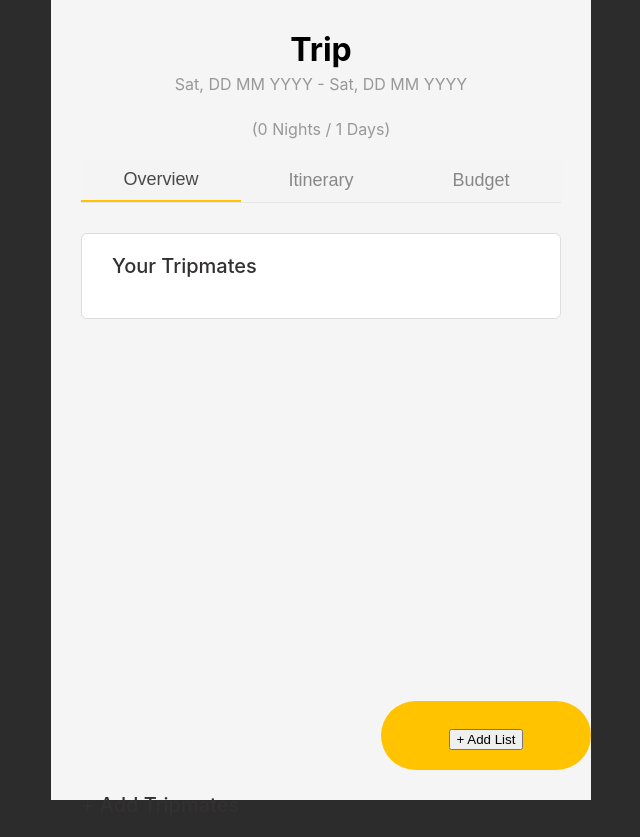
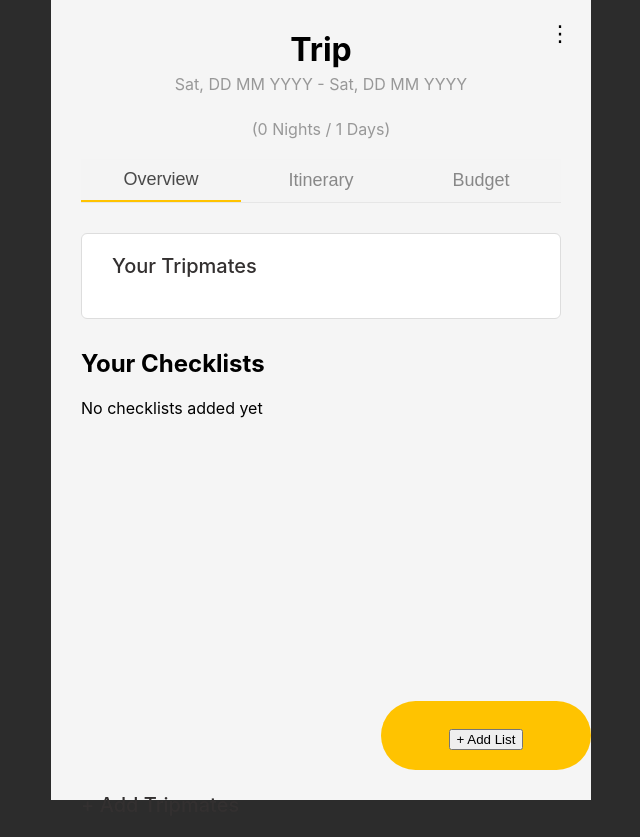
Before and after one commit to strollingidea/tripmatesFE, a React (Create React App) app: page /tripcreated in a window 1280 px wide. Shown: the whole page, without its empty margins (319-959 px from the left). Built offline with nearby package versions, Linux system fonts and the light colour scheme.

Commit message:
office update

```diff
--- a/src/App.js
+++ b/src/App.js
@@ -18,7 +18,7 @@ function App() {
             <Route path="/" element={<Homepage/>} />
             <Route path="/plantrip" element={<PlanTrip />} />
             <Route path="/tripcreated" element={<TripCreated />} />
-            <Route path="/trip/:tripId/checklist/:checklistIndex" element={<ChecklistPage />}/>
+            <Route path="/trip/:tripId/checklist/:checklistIndex" element={<ChecklistPage />} />
           </Routes>
         </Router>
       </Provider>
--- a/src/Component/Overview/Overview.js
+++ b/src/Component/Overview/Overview.js
@@ -1,19 +1,16 @@
-import React from 'react'
-import './Overview.scss'
-import PlacestovisitImg from "../../Images/spiti.jpg"
-import AddIcon from "../../Images/places-add-icon.png"
-import { useLocation } from 'react-router-dom'
+import React from "react";
+import "./Overview.scss";
+import { Link } from "react-router-dom";
 import { useDispatch, useSelector } from "react-redux";
-import { removeTripmate } from '../../redux/slices/removetripmateSlice'
+import { removeTripmate } from "../../redux/slices/removetripmateSlice";
 
-const Overview = () => {
-
+const Overview = ({ trip, tripId }) => {
   const dispatch = useDispatch();
   const tripmates = useSelector((state) => state.tripmates.tripmates);
-    // const location = useLocation();
-    // const {tripmates} = location.state || { tripmates: [] };
+
   return (
     <>
+      {/* TRIPMATES */}
       <div className="tripmateslist">
         <h2>Your Tripmates</h2>
         <ul>
@@ -23,7 +20,6 @@ const Overview = () => {
                 <h3>{mate.name}</h3>
                 <p>{mate.email}</p>
               </div>
-
               <h4 onClick={() => dispatch(removeTripmate(index))}>
                 Remove
               </h4>
@@ -32,37 +28,24 @@ const Overview = () => {
         </ul>
       </div>
 
+      {/* ✅ CHECKLIST HEADINGS */}
+      <div className="overview-checklists">
+        <h2>Your Checklists</h2>
 
+        {trip?.checklists?.length === 0 && (
+          <p>No checklists added yet</p>
+        )}
 
-        {/* <div className='placestovisitlist'>
-            <h2>Places you want to visit</h2>
-            <input type='text' placeholder='Add places you want to visit'/>
-            <img src={AddIcon} className='addabso'/>
-            <ul>
-                <li>
-                    <div className='placesbox'><img src={PlacestovisitImg} /></div>
-                    <h3>Spiti Valley</h3>
-                </li>
-                <li>
-                    <div className='placesbox'><img src={PlacestovisitImg} /></div>
-                    <h3>Spiti Valley</h3>
-                </li>
-                <li>
-                    <div className='placesbox'><img src={PlacestovisitImg} /></div>
-                    <h3>Spiti Valley</h3>
-                </li>
-                <li>
-                    <div className='placesbox'><img src={PlacestovisitImg} /></div>
-                    <h3>Spiti Valley</h3>
-                </li>
-                <li>
-                    <div className='placesbox'><img src={PlacestovisitImg} /></div>
-                    <h3>Spiti Valley</h3>
-                </li>
-            </ul>
-        </div> */}
+        {trip?.checklists?.map((checklist, index) => (
+          <div key={index} className="checklist-heading">
+            <Link to={`/trip/${tripId}/checklist/${index}`}>
+              <h3>{checklist.name}</h3>
+            </Link>
+          </div>
+        ))}
+      </div>
     </>
-  )
-}
+  );
+};
 
-export default Overview
+export default Overview;
--- a/src/Component/Tabs/Tabs.js
+++ b/src/Component/Tabs/Tabs.js
@@ -1,20 +1,26 @@
-import React, { useState } from 'react'
-import './Tabs.scss'
-import Overview from '../Overview/Overview';
-import Itinerary from '../Itinerary.js/Itinerary';
-import Budget from '../Budget/Budget';
+import React, { useState } from "react";
+import "./Tabs.scss";
+import Overview from "../Overview/Overview";
+import Itinerary from "../Itinerary.js/Itinerary";
+import Budget from "../Budget/Budget";
 
-const Tabs = ({tripData}) => {
-    const [activeTab, setActivetab] = useState("tab1")
+const Tabs = ({ tripData, setTrip }) => {
+  const [activeTab, setActivetab] = useState("tab1");
 
   const renderContent = () => {
     switch (activeTab) {
       case "tab1":
-            return <><Overview/></>;
+        return (
+          <Overview
+            trip={tripData}
+            tripId={tripData.id}
+            setTrip={setTrip}
+          />
+        );
       case "tab2":
-            return <><Itinerary tripData={tripData}/></>;
+        return <Itinerary tripData={tripData} />;
       case "tab3":
-            return <><Budget/></>;
+        return <Budget />;
       default:
         return null;
     }
@@ -42,9 +48,10 @@ const Tabs = ({tripData}) => {
           Budget
         </button>
       </div>
+
       <div className="tab-content">{renderContent()}</div>
     </div>
-  )
-}
+  );
+};
 
-export default Tabs
+export default Tabs;
--- a/src/Pages/ChecklistPage.js
+++ b/src/Pages/ChecklistPage.js
@@ -11,7 +11,7 @@ const ChecklistPage = () => {
   const [trip, setTrip] = useState(null);
   const [showAddItem, setShowAddItem] = useState(false);
 
-  // Load trip
+  /* LOAD TRIP */
   useEffect(() => {
     const savedTrips = JSON.parse(localStorage.getItem("trips")) || [];
     const currentTrip = savedTrips.find(
@@ -20,7 +20,22 @@ const ChecklistPage = () => {
     if (currentTrip) setTrip(currentTrip);
   }, [tripId]);
 
-  // Save trip
+  /* AUTO CREATE CHECKLIST IF NOT EXISTS */
+  useEffect(() => {
+    if (!trip) return;
+
+    if (!trip.checklists[cIndex]) {
+      setTrip((prev) => ({
+        ...prev,
+        checklists: [
+          ...prev.checklists,
+          { name: "New Checklist", items: [] },
+        ],
+      }));
+    }
+  }, [trip, cIndex]);
+
+  /* SAVE TRIP */
   useEffect(() => {
     if (!trip) return;
     const savedTrips = JSON.parse(localStorage.getItem("trips")) || [];
@@ -30,59 +45,97 @@ const ChecklistPage = () => {
     localStorage.setItem("trips", JSON.stringify([...otherTrips, trip]));
   }, [trip, tripId]);
 
-  if (!trip || !trip.checklists[cIndex]) {
-    return <p>Checklist not found</p>;
+  if (!trip) {
+    return <p>Loading...</p>;
   }
 
-  const checklist = trip.checklists[cIndex];
+  // ✅ SAFE FALLBACK (MOST IMPORTANT LINE)
+  const checklist =
+    trip.checklists[cIndex] || { name: "New Checklist", items: [] };
 
-  // Add item from popup
+  /* ADD ITEM */
   const addItem = (text) => {
-    const updatedTrip = { ...trip };
-    updatedTrip.checklists[cIndex].items.push({
-      text,
-      completed: false,
-    });
-    setTrip(updatedTrip);
+    setTrip((prev) => ({
+      ...prev,
+      checklists: prev.checklists.map((cl, i) =>
+        i === cIndex
+          ? {
+              ...cl,
+              items: [...cl.items, { text, completed: false }],
+            }
+          : cl
+      ),
+    }));
   };
 
+  /* TOGGLE COMPLETE */
   const toggleComplete = (iIndex) => {
-    const updatedTrip = { ...trip };
-    const item = updatedTrip.checklists[cIndex].items[iIndex];
-    item.completed = !item.completed;
-    setTrip(updatedTrip);
+    setTrip((prev) => ({
+      ...prev,
+      checklists: prev.checklists.map((cl, i) =>
+        i === cIndex
+          ? {
+              ...cl,
+              items: cl.items.map((item, j) =>
+                j === iIndex
+                  ? { ...item, completed: !item.completed }
+                  : item
+              ),
+            }
+          : cl
+      ),
+    }));
   };
 
+  /* EDIT ITEM */
   const editItem = (iIndex, newText) => {
-    const updatedTrip = { ...trip };
-    updatedTrip.checklists[cIndex].items[iIndex].text = newText;
-    setTrip(updatedTrip);
+    setTrip((prev) => ({
+      ...prev,
+      checklists: prev.checklists.map((cl, i) =>
+        i === cIndex
+          ? {
+              ...cl,
+              items: cl.items.map((item, j) =>
+                j === iIndex ? { ...item, text: newText } : item
+              ),
+            }
+          : cl
+      ),
+    }));
   };
 
+  /* REMOVE ITEM */
   const removeItem = (iIndex) => {
-    const updatedTrip = { ...trip };
-    updatedTrip.checklists[cIndex].items.splice(iIndex, 1);
-    setTrip(updatedTrip);
+    setTrip((prev) => ({
+      ...prev,
+      checklists: prev.checklists.map((cl, i) =>
+        i === cIndex
+          ? {
+              ...cl,
+              items: cl.items.filter((_, j) => j !== iIndex),
+            }
+          : cl
+      ),
+    }));
   };
 
   return (
     <div className="container planatrip">
-      {/* Header */}
+      {/* HEADER */}
       <div className="Head">
-        <Link to={`/tripcreated`}>
+        <Link to={`/trip/${tripId}`}>
           <img src={Backarrow} alt="Back" />
         </Link>
         <h1>{checklist.name}</h1>
       </div>
 
-      {/* Add Item Button */}
+      {/* ADD ITEM */}
       <div className="floataddlist">
         <button onClick={() => setShowAddItem(true)}>
           + Add Item
         </button>
       </div>
 
-      {/* Add Item Popup */}
       {showAddItem && (
         <AddItem
           onAdd={addItem}
@@ -90,8 +143,12 @@ const ChecklistPage = () => {
         />
       )}
 
-      {/* Items */}
+      {/* ITEMS */}
       <ul className="checklist-items">
+        {checklist.items.length === 0 && (
+          <p>No items added yet</p>
+        )}
+
         {checklist.items.map((item, iIndex) => (
           <li key={iIndex}>
             <input
@@ -103,11 +160,15 @@ const ChecklistPage = () => {
             <input
               type="text"
               value={item.text}
-              onChange={(e) => editItem(iIndex, e.target.value)}
+              onChange={(e) =>
+                editItem(iIndex, e.target.value)
+              }
               className={item.completed ? "completed" : ""}
             />
 
-            <button onClick={() => removeItem(iIndex)}>Remove</button>
+            <button onClick={() => removeItem(iIndex)}>
+              Remove
+            </button>
           </li>
         ))}
       </ul>
--- a/src/Pages/PlanTrip.scss
+++ b/src/Pages/PlanTrip.scss
@@ -144,3 +144,47 @@ input[type="date"] {
     -webkit-appearance: none;
     -moz-appearance: textfield;
   }
+
+
+
+
+
+
+.menu-wrapper {
+  position: absolute;
+  top: 20px;
+  right: 20px;
+}
+
+.dots {
+  font-size: 22px;
+  cursor: pointer;
+}
+
+.menu-dropdown {
+  position: absolute;
+  right: 0;
+  top: 30px;
+  background: #fff;
+  border-radius: 8px;
+  box-shadow: 0 4px 12px rgba(0, 0, 0, 0.15);
+  width: 140px;
+  display: flex;
+  flex-direction: column;
+  z-index: 100;
+}
+
+.menu-dropdown a,
+.menu-dropdown button {
+  padding: 10px 14px;
+  text-align: left;
+  background: none;
+  border: none;
+  cursor: pointer;
+  font-size: 14px;
+}
+
+.menu-dropdown a:hover,
+.menu-dropdown button:hover {
+  background: #f2f2f2;
+}
--- a/src/Pages/TripCreated.js
+++ b/src/Pages/TripCreated.js
@@ -19,7 +19,7 @@ const TripCreated = () => {
   const endDate = tripData?.endDate;
   const dayCount = getDayCount(startDate, endDate);
 
-  // 🔹 Redux tripmates (TripmatesPop yahin add karta hai)
+  /* 🔹 Redux Tripmates */
   const reduxTripmates = useSelector(
     (state) => state.tripmates.tripmates
   );
@@ -35,6 +35,9 @@ const TripCreated = () => {
 
   const [showAddChecklist, setShowAddChecklist] = useState(false);
   const [showTripmatesPopup, setShowTripmatesPopup] = useState(false);
+
+  /* 🔹 3 DOT MENU STATE */
+  const [showMenu, setShowMenu] = useState(false);
 
   /* ---------------- LOAD TRIP FROM LOCALSTORAGE ---------------- */
   useEffect(() => {
@@ -62,7 +65,7 @@ const TripCreated = () => {
     }
   }, [reduxTripmates]);
 
-  /* ---------------- CHECKLIST HANDLER ---------------- */
+  /* ---------------- ADD CHECKLIST ---------------- */
   const addChecklist = (name) => {
     setTrip({
       ...trip,
@@ -70,21 +73,16 @@ const TripCreated = () => {
     });
   };
 
-  /* ---------------- REMOVE TRIPMATE ---------------- */
-  const removeTripmate = (index) => {
-    const updated = [...trip.tripmates];
-    updated.splice(index, 1);
-    setTrip({ ...trip, tripmates: updated });
+  /* ---------------- LOGOUT ---------------- */
+  const handleLogout = () => {
+    localStorage.clear();
+    window.location.href = "/";
   };
 
   return (
     <div className="container planatrip">
-      {/* Header */}
+      {/* HEADER */}
       <div className="Head">
-        {/* <Link to="/plantrip">
-          <img src={Backarrow} alt="Back" />
-        </Link> */}
-
         <div className="heading">
           <h1>{trip.destination || "Trip"}</h1>
           <p>
@@ -95,24 +93,42 @@ const TripCreated = () => {
             ({dayCount} Nights / {dayCount + 1} Days)
           </p>
         </div>
+
+        {/* 🔹 3 DOT MENU */}
+        <div className="menu-wrapper">
+          <span
+            className="dots"
+            onClick={() => setShowMenu((prev) => !prev)}
+          >
+            ⋮
+          </span>
+
+          {showMenu && (
+            <div className="menu-dropdown">
+              <Link to="/profile" onClick={() => setShowMenu(false)}>
+                Profile
+              </Link>
+              <button onClick={handleLogout}>Logout</button>
+            </div>
+          )}
+        </div>
       </div>
 
-      {/* Tabs */}
+      {/* TABS */}
       <Tabs tripData={trip} />
 
-      {/* ---------------- TRIPMATES SECTION ---------------- */}
+      {/* TRIPMATES */}
       <div className="addmembers">
         <h2 onClick={() => setShowTripmatesPopup(true)}>
           + Add Tripmates
         </h2>
-
       </div>
 
       {showTripmatesPopup && (
         <TripmatesPop onClose={() => setShowTripmatesPopup(false)} />
       )}
 
-      {/* ---------------- ADD CHECKLIST ---------------- */}
+      {/* ADD CHECKLIST */}
       <div className="floataddlist">
         <button onClick={() => setShowAddChecklist(true)}>
           + Add List
@@ -126,7 +142,7 @@ const TripCreated = () => {
         />
       )}
 
-      {/* ---------------- CHECKLIST HEADINGS ---------------- */}
+      {/* CHECKLIST LIST */}
       {trip.checklists.map((checklist, index) => (
         <div key={index} className="checklist-heading">
           <Link to={`/trip/${tripId}/checklist/${index}`}>
```
Lines whose indentation alone changed are shown as unchanged.
